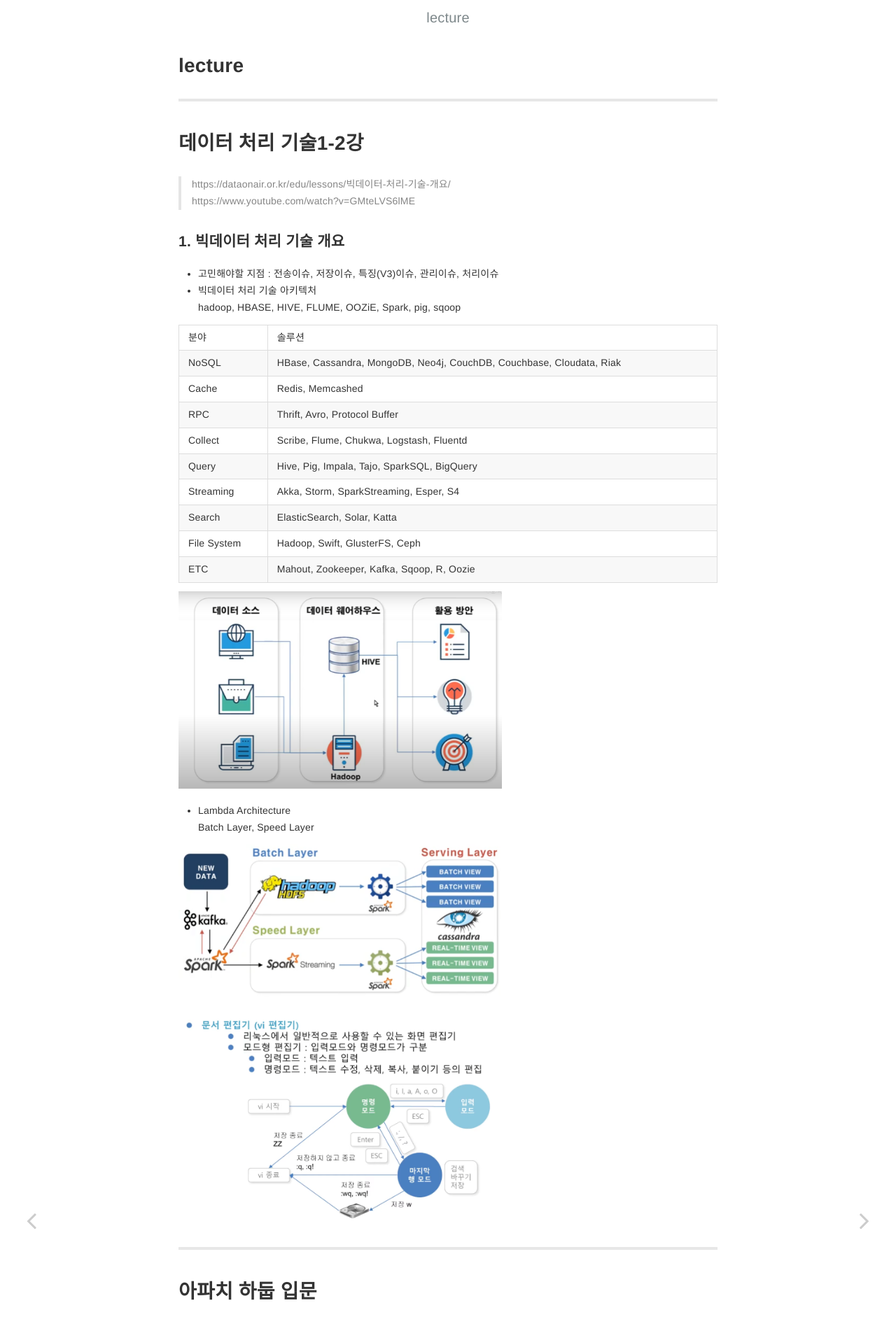
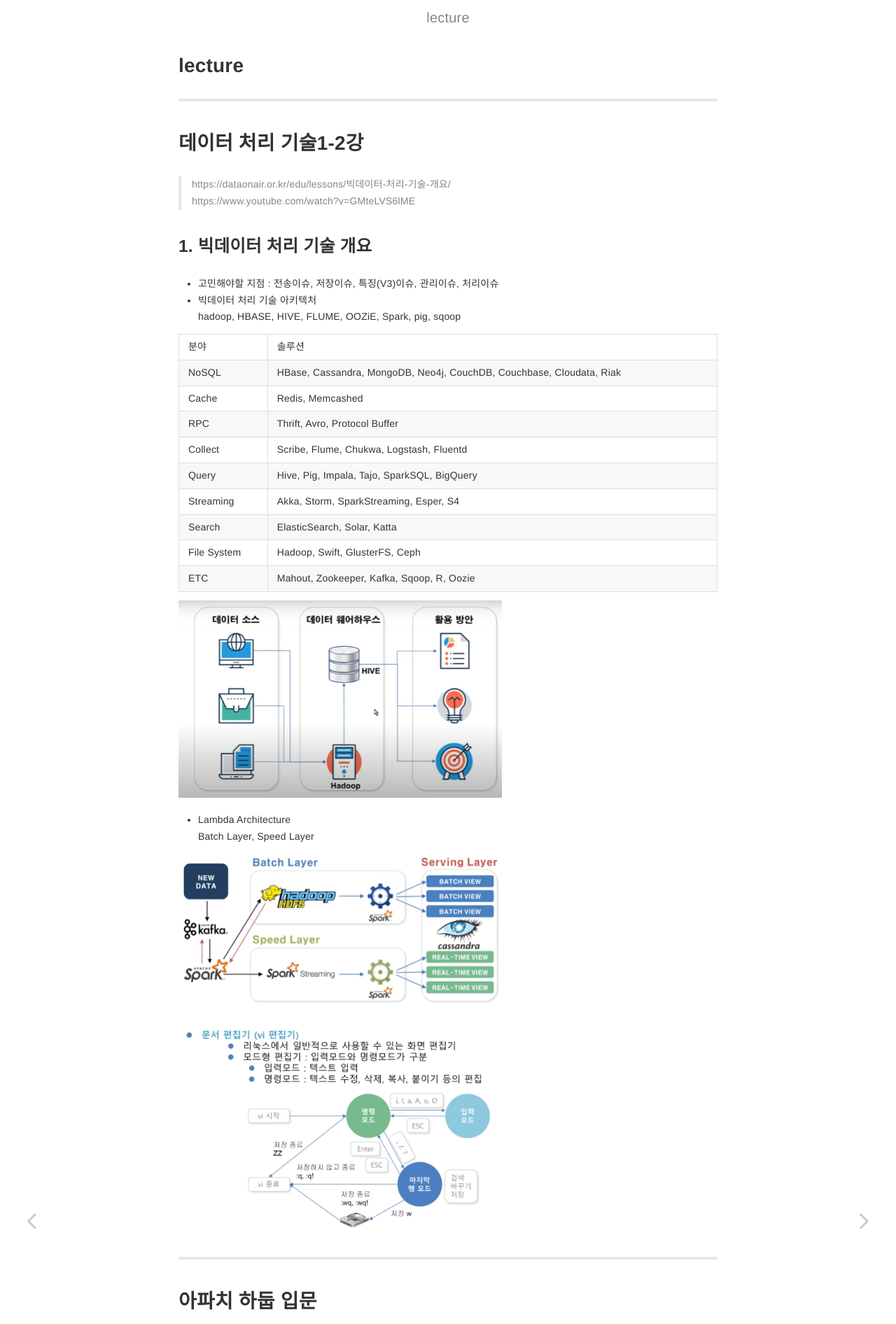
Before and after one commit to contravia-cloud/TechnicalBlog, a Jekyll site: the page built from _posts/2021-12-10-lecture.md, in a window 1280 px wide. Shown: the top 1892 px of the page at 70% size. Built offline with Jekyll 4.4.1, drawn with Linux system fonts in a browser that asks for light colours; our own code applies the rules of GitHub Pages for plain Markdown files.

Commit message:
Update 2021-12-10-lecture.md

```diff
--- a/_posts/2021-12-10-lecture.md
+++ b/_posts/2021-12-10-lecture.md
@@ -12,7 +12,7 @@
 https://www.youtube.com/watch?v=GMteLVS6lME
 
 
-### 1. 빅데이터 처리 기술 개요
+## 1. 빅데이터 처리 기술 개요
   - 고민해야할 지점 : 전송이슈, 저장이슈, 특징(V3)이슈, 관리이슈, 처리이슈
   - 빅데이터 처리 기술 아키텍처
   hadoop, HBASE, HIVE, FLUME, OOZiE, Spark, pig, sqoop
@@ -39,6 +39,7 @@
 
 
 ---------------------------------------
+
 # 아파치 하둡 입문
 > https://tacademy.skplanet.com/live/player/onlineLectureDetail.action?seq=188
 토크ON83차. 아파치 하둡 입문 | T아카데미 https://www.youtube.com/playlist?list=PL9mhQYIlKEheGLT1V_PEby_I9pOXr1o3r
@@ -47,11 +48,12 @@
 <img src="https://contravia-cloud.github.io/TechnicalBlog/assets/img/data_system.png" width="60%" height="60%" title="타이틀" alt="data_system"/>
 
 ---------------------------------------
+
 # 자바스크립트로 알아보는 함수형 프로그래밍
 > https://www.inflearn.com/course/%ED%95%A8%EC%88%98%ED%98%95-%ED%94%84%EB%A1%9C%EA%B7%B8%EB%9E%98%EB%B0%8D/dashboard
 유인동
 
-### 1. 함수형 프로그래밍 개요
+## 1. 함수형 프로그래밍 개요
   - 함수형 사고방식은 문제의 해결 방법을 동사(함수)들로 구성(조합)하는 것. 객체가 아니라
   - 함수형 프로그래밍은
     - 부수 효과를 미워한다. => 순수 함수를 만든다. => 오류를 줄이고 안정성을 높인다.
@@ -66,16 +68,19 @@
     - 함수를 리턴할 수 있다.
 
 ---------------------------------------
+
 # 쏘카 데이터 그룹 사내 신입/인턴을 대상으로 한 카일 스쿨
 >https://github.com/zzsza/kyle-school
 >
 
 ---------------------------------------
+
 # 프론트엔드 개발환경 이해
 >https://tacademy.skplanet.com/live/player/onlineLectureDetail.action?seq=174
 https://github.com/jeonghwan-kim/lecture-frontend-dev-env
 
 ---------------------------------------
+
 # C++ 강좌들
 
 - 홍정모 https://www.youtube.com/watch?v=gUZmipDc8R4&list=PLNfg4W25Tapw5Yx4yuExHNybBIUk68aNz&index=6
```
